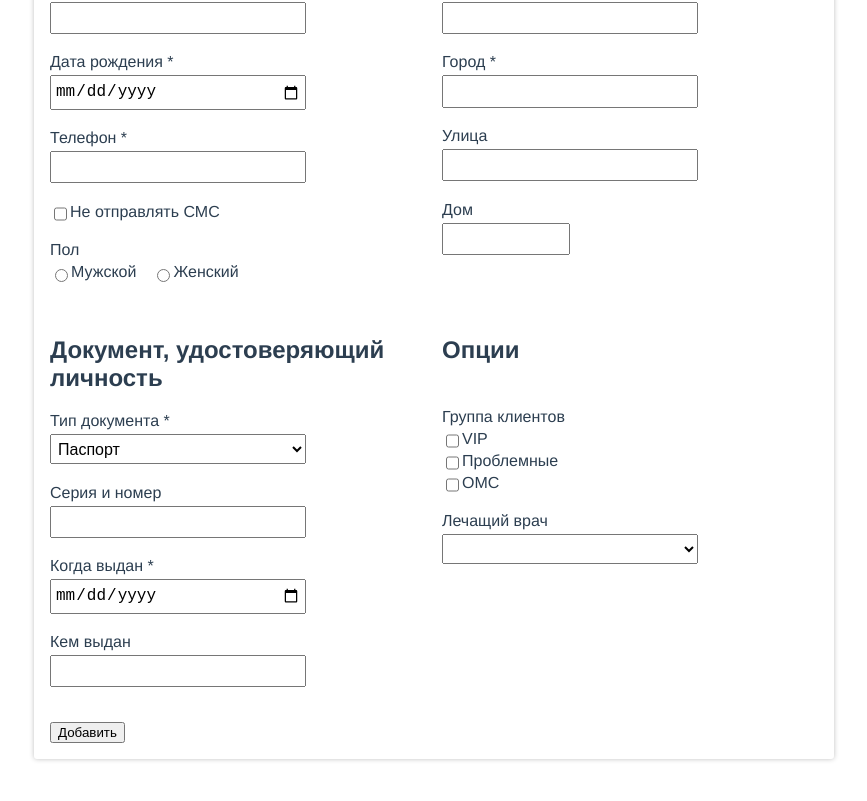
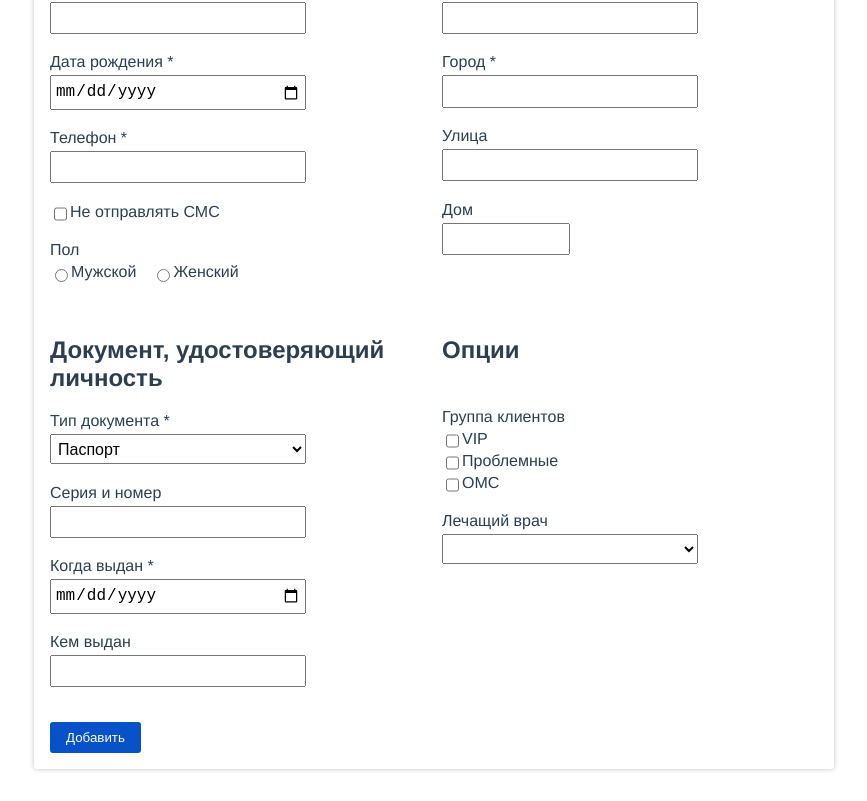
Before and after one commit to ksenkso/medods-client-form, a Vue app: page / in a window 1280 px wide. Shown: the part 363-1164 px from the top of the page, without its empty margins (206-1073 px from the left). Built offline with nearby package versions, Linux system fonts and the light colour scheme.

Commit message:
feature: added button component

```diff
--- /dev/null
+++ b/src/components/common/Button.vue
@@ -0,0 +1,39 @@
+<template>
+  <component :is="tag" :class="className" :type="type">
+    <slot></slot>
+  </component>
+</template>
+
+<script>
+export default {
+  name: "Button",
+  props: {
+    type: {
+      type: String,
+      default: 'button'
+    },
+    tag: {
+      type: String,
+      default: 'button'
+    }
+  },
+  computed: {
+    className() {
+      return ['button']
+    }
+  }
+}
+</script>
+
+<style scoped lang="scss">
+@import "../../styles/variables";
+.button {
+  border: none;
+  cursor: pointer;
+  background-color: $primary-color;
+  border-radius: 3px;
+  outline-color: transparentize($primary-color, .3);
+  padding: .6em 1.2em;
+  color: #ffffff;
+}
+</style>
--- a/src/components/form/ClientForm.vue
+++ b/src/components/form/ClientForm.vue
@@ -137,7 +137,7 @@
       </div>
 
       <div class="client-form__footer">
-        <button type="submit">Добавить</button>
+        <Button type="submit">Добавить</Button>
       </div>
     </form>
   </div>
@@ -151,6 +151,7 @@ import Select from '@/components/common/Select.vue';
 import Checkbox from '@/components/common/Checkbox.vue';
 import RadioButton from '@/components/common/RadioButton.vue';
 import MaskedInput from '@/components/common/MaskedInput.vue';
+import Button from "@/components/common/Button.vue";
 
 export default {
   name: 'ClientForm',
@@ -159,7 +160,8 @@ export default {
     Select,
     Checkbox,
     RadioButton,
-    MaskedInput
+    MaskedInput,
+    Button
   },
   mixins: [validationMixin],
   data() {
```
